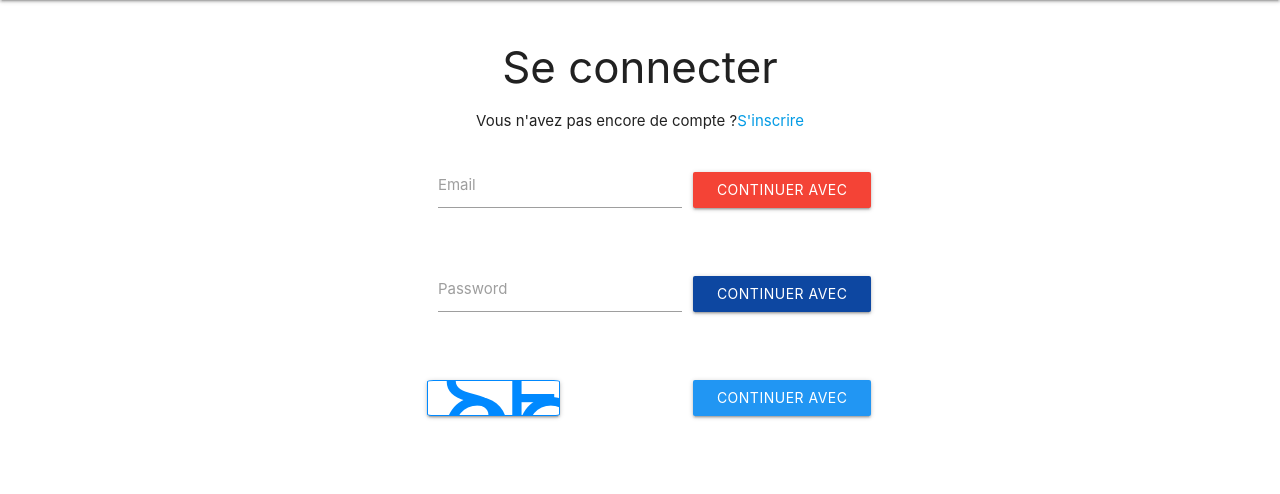
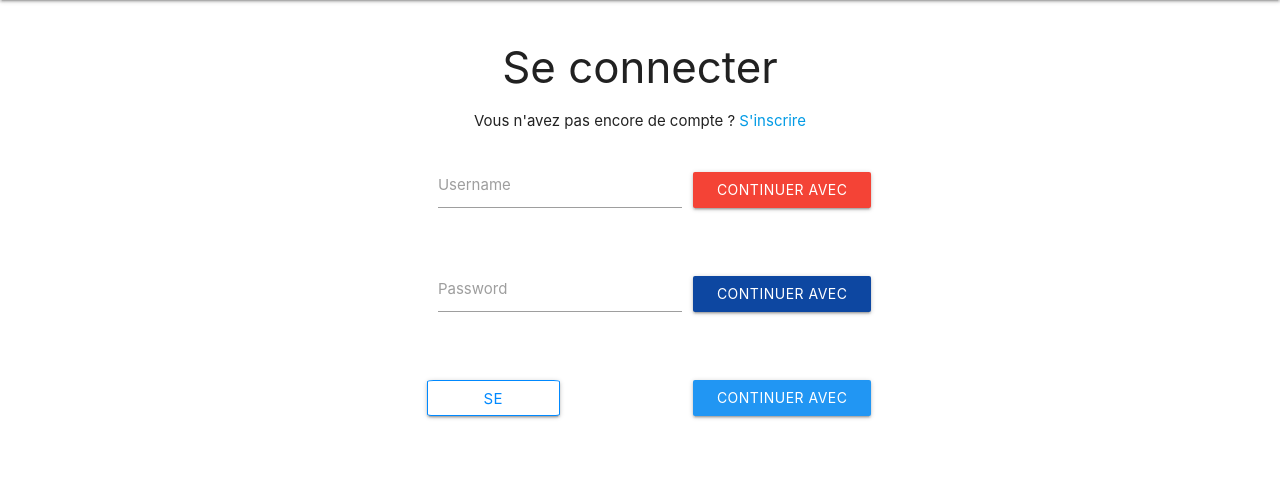
Before and after one commit to KingPrime69/Site-Pro, a PHP site: page /connexion.php in a window 1280 px wide. Shown: the part 64-558 px from the top of the page. Run offline with PHP 8.4, Linux system fonts and the light colour scheme; some web fonts are replaced.

Commit message:
base de donnée inscription connexion utilisateur

```diff
--- a/bdd/login.php
+++ b/bdd/login.php
@@ -1,6 +1,9 @@
 <?php
 require_once "../helpers/config.php";
-$sql = "SELECT * FROM user WHERE email='".$_POST['email']."' AND password='".hash('sha1',$_POST['password'])."'";
+
+$conn = mysqli_connect('localhost','root');
+
+$sql = "SELECT * FROM user WHERE username='".$_POST['username']."' AND password='".hash('sha1',$_POST['password'])."'";
 $pre = $pdo->prepare($sql);
 $pre->execute();
 $user = current($pre->fetchAll(PDO::FETCH_ASSOC));//current prend la première ligne du tableau
@@ -11,6 +14,7 @@ if(empty($user)){ //vérifie si le resultat est vide !
      header('Location:../connexion.php');
 }else{
      $_SESSION['user'] = $user; //on enregistre que l'utilisateur est connecté
+     $_SESSION['username'] = $_POST['username'];
      header('Location:../index.php');
 }
 ?>
--- a/connexion.php
+++ b/connexion.php
@@ -6,31 +6,37 @@
     <div class="row signin">
       <div class="center-align connect">
         <h3 class="col s12">S'inscrire</h3>
-        <p class="little">Vous avez déja un compte ?<a href="#">Se connecter</a></p>
+        <p class="little">Vous avez déja un compte ?<a href="#"> Se connecter</a></p>
 
-        <form class="col s5 offset-s4" method="post" action="bdd/signin.php">
-            <div class="row">
-              <div class="input-field col s6">
-                <input id="email" class="" type="text" name="email">
-                <label for="email">Email</label>
-              </div>
-                <button class="btn red col s4 gg">Continuer avec Google</button>
+        <form class="col s5 offset-s4" method="post" action="bdd/signin.php" enctype="multipart/form-data">
+          <div class="row">
+            <div class="input-field col s6">
+              <input id="email" class="" type="text" name="email">
+              <label for="email">Email</label>
             </div>
-            <div class="row">
+              <button class="btn red col s4 gg">Continuer avec Google</button>
+          </div>
+          <div class="row">
             <div class="input-field col s6">
-              <input id="password" class="" type="password" name="password">
-              <label for="password">Password</label>
+              <input id="username" class="" type="text" name="username">
+              <label for="username">Username</label>
             </div>
             <button class="btn blue darken-4 col s4 gg">Continuer avec Facebook</button>
+          </div>
+          <div class="row">
+          <div class="input-field col s6">
+            <input id="password" class="" type="password" name="password">
+            <label for="password">Password</label>
+          </div>
+          <button class="btn blue col s4 gg">Continuer avec Paypal</button>
           </div>
           <div class="row">
           <div class="input-field col s6">
             <input id="password" class="" type="password" name="Conf_password">
             <label for="password">Confirm Password</label>
           </div>
-          <button class="btn blue col s4 gg">Continuer avec Paypal</button>
         </div>
-        <button class="center-align col s3 btn btnCo waves-effect white">S'inscrire</button>
+        <button class="center-align col s3 btn btnCo waves-effect white gg btnText" type="submit">S'inscrire</button>
         </form>
       </div>
     </div>
@@ -38,16 +44,16 @@
     <div class="row login">
       <div class="center-align">
         <h3 class="col s12">Se connecter</h3>
-        <p class="little">Vous n'avez pas encore de compte ?<a href="#">S'inscrire</a></p>
+        <p class="little">Vous n'avez pas encore de compte ?<a href="#"> S'inscrire</a></p>
       </div>
 
-      <form class="col s5 offset-s4" method="post" action="bdd/login.php">
+      <form class="col s5 offset-s4" method="post" action="bdd/login.php" enctype="multipart/form-data">
         <div class="row">
           <div class="input-field col s6">
-            <input id="email" class="" type="text" name="email">
-            <label for="email">Email</label>
+            <input id="username" class="" type="text" name="username">
+            <label for="username">Username</label>
           </div>
-            <button class="btn red col s4 gg">Continuer avec Google</button>
+          <button class="btn red col s4 gg">Continuer avec Google</button>
         </div>
         <div class="row">
           <div class="input-field col s6">
@@ -57,7 +63,7 @@
           <button class="btn blue darken-4 col s4 gg">Continuer avec Facebook</button>
         </div>
         <div class="row">
-        <button class="center-align col s3 btn btnCo waves-effect white gg">Se connecter</button>
+        <button class="center-align col s3 btn btnCo waves-effect white gg btnText">Se connecter</button>
         <button class="btn blue col s4 offset-s3 gg">Continuer avec Paypal</button>
       </div>
       </form>
--- a/css/style.css
+++ b/css/style.css
@@ -77,6 +77,10 @@ img{
   font-size: 100px;
 }
 
+.btnText{
+  font-size: 100%;
+}
+
 
 footer{
   background-color: black!important;
--- a/index.php
+++ b/index.php
@@ -5,7 +5,7 @@
     <?php require_once 'content/navbar.php'; ?>
 
     <div class="box bg-black no-margin">
-      <h1 class="style-font no-margin color-text"> LA GAMEBOX D'OCTOBRE SUR LE THEME</h1>
+      <h1 class="style-font no-margin color-text"> LA GAMEBOX D'OCTOBRE SUR LE THEME <?php echo $_SESSION['username']; ?></h1>
 
       <h2 class="style-font big color-text">HALLOWEEN</h2>
 
```
Also changed, not shown: bdd/signin.php (+11 -1 lines).
